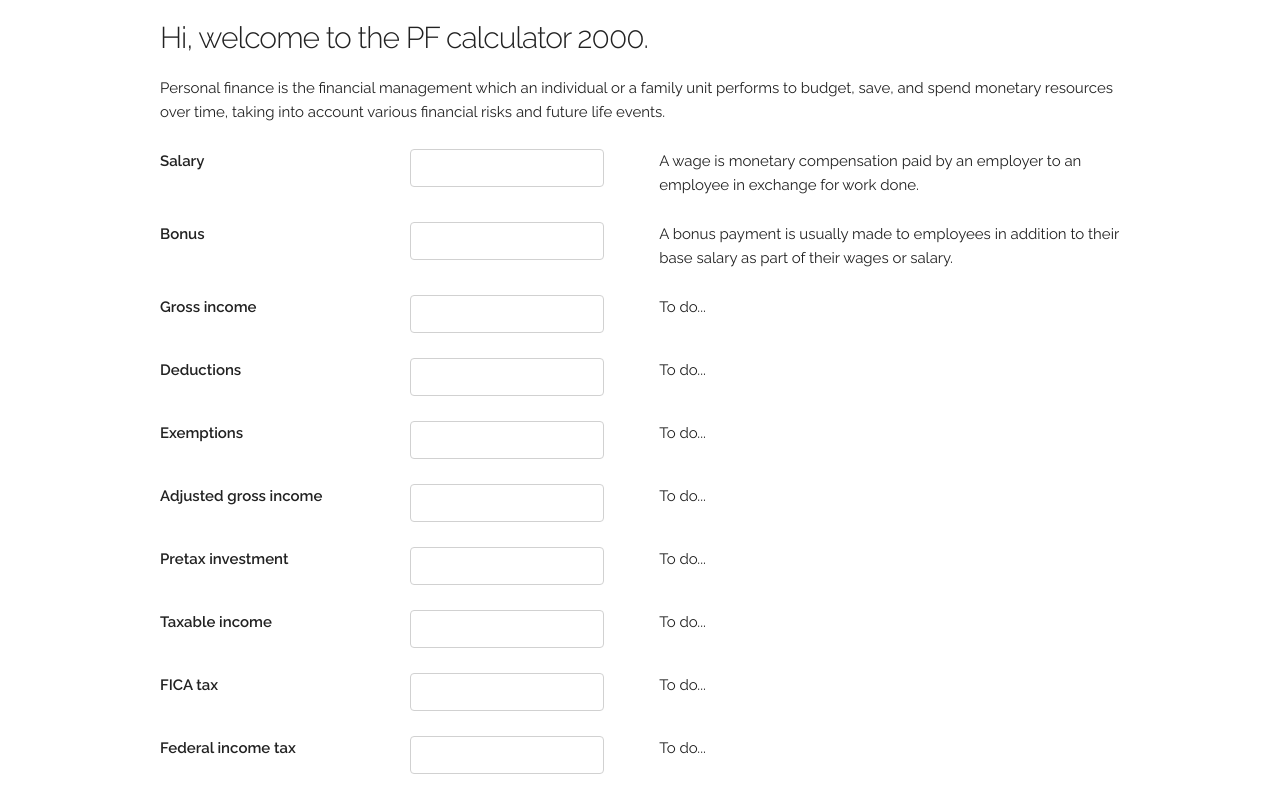
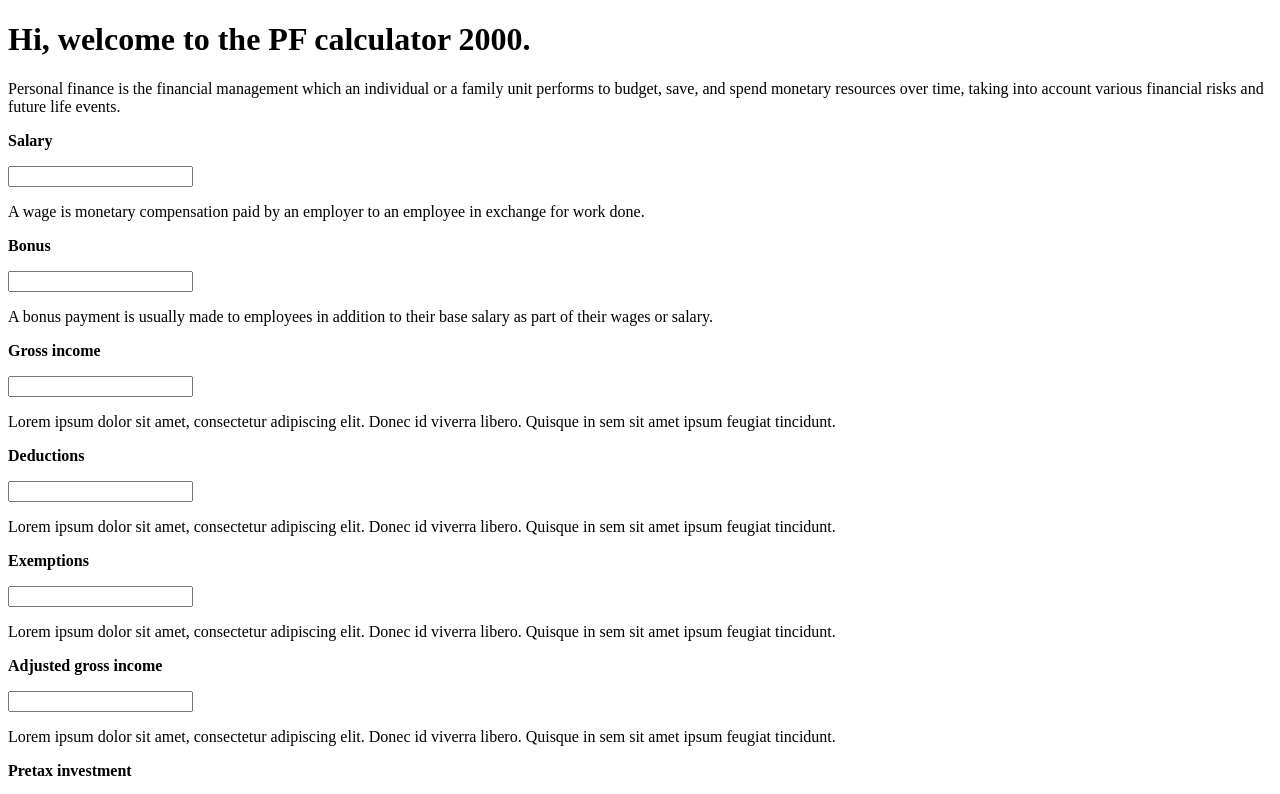
Before and after one commit to mcaputto/react-money, a React (Create React App) app: page / in a window 1280 px wide. Shown: the top 794 px of the page. Built offline with nearby package versions, Linux system fonts and the light colour scheme.

Commit message:
Removed styles

```diff
--- a/package.json
+++ b/package.json
@@ -3,7 +3,10 @@
   "version": "0.1.0",
   "private": true,
   "dependencies": {
+    "basscss": "^8.0.3",
+    "boostrap": "^1.0.0",
     "jest-cli": "^21.2.1",
+    "milligram": "^1.3.0",
     "prop-types": "^15.6.0",
     "react": "^16.0.0",
     "react-dom": "^16.0.0",
--- a/src/App.js
+++ b/src/App.js
@@ -1,85 +1,70 @@
 import React, { Component } from 'react'
 import PropTypes from 'prop-types'
-import './skeleton.css'
-import './normalize.css'
 
 const title = 'Hi, welcome to the PF calculator 2000.'
 const subtitle = 'Personal finance is the financial management which an individual or a family unit performs to budget, save, and spend monetary resources over time, taking into account various financial risks and future life events.'
 const data = {
   salary: {
     name: 'Salary',
-    value: '$100,000',
     description: 'A wage is monetary compensation paid by an employer to an employee in exchange for work done.',
   },
   bonus: {
     name: 'Bonus',
-    value: '$20,000',
     description: 'A bonus payment is usually made to employees in addition to their base salary as part of their wages or salary.',
   },
   grossIncome: {
     name: 'Gross income',
-    value: '$120,000',
-    description: 'To do...',
+    description: 'Lorem ipsum dolor sit amet, consectetur adipiscing elit. Donec id viverra libero. Quisque in sem sit amet ipsum feugiat tincidunt.',
   },
   deductions: {
     name: 'Deductions',
-    value: '$ to do...',
-    description: 'To do...',
+    description: 'Lorem ipsum dolor sit amet, consectetur adipiscing elit. Donec id viverra libero. Quisque in sem sit amet ipsum feugiat tincidunt.',
   },
   exemptions: {
     name: 'Exemptions',
-    value: '$ to do...',
-    description: 'To do...',
+    description: 'Lorem ipsum dolor sit amet, consectetur adipiscing elit. Donec id viverra libero. Quisque in sem sit amet ipsum feugiat tincidunt.',
   },
   adjustedGrossIncome: {
     name: 'Adjusted gross income',
-    value: '$ to do...',
-    description: 'To do...',
+    description: 'Lorem ipsum dolor sit amet, consectetur adipiscing elit. Donec id viverra libero. Quisque in sem sit amet ipsum feugiat tincidunt.',
   },
   pretaxInvestment: {
     name: 'Pretax investment',
-    value: '$ to do...',
-    description: 'To do...',
+    description: 'Lorem ipsum dolor sit amet, consectetur adipiscing elit. Donec id viverra libero. Quisque in sem sit amet ipsum feugiat tincidunt.',
   },
   taxableIncome: {
     name: 'Taxable income',
-    value: '$ to do...',
-    description: 'To do...',
+    description: 'Lorem ipsum dolor sit amet, consectetur adipiscing elit. Donec id viverra libero. Quisque in sem sit amet ipsum feugiat tincidunt.',
   },
   ficaTax: {
     name: 'FICA tax',
-    value: '$ to do...',
-    description: 'To do...',
+    description: 'Lorem ipsum dolor sit amet, consectetur adipiscing elit. Donec id viverra libero. Quisque in sem sit amet ipsum feugiat tincidunt.',
   },
   federalIncomeTax: {
     name: 'Federal income tax',
-    value: '$ to do...',
-    description: 'To do...',
+    description: 'Lorem ipsum dolor sit amet, consectetur adipiscing elit. Donec id viverra libero. Quisque in sem sit amet ipsum feugiat tincidunt.',
   },
   stateIncomeTax: {
     name: 'State income tax',
-    value: '$ to do...',
-    description: 'To do...',
+    description: 'Lorem ipsum dolor sit amet, consectetur adipiscing elit. Donec id viverra libero. Quisque in sem sit amet ipsum feugiat tincidunt.',
   },
   posttaxInvestment: {
     name: 'Posttax investment',
-    value: '$ to do...',
-    description: 'To do...',
+    description: 'Lorem ipsum dolor sit amet, consectetur adipiscing elit. Donec id viverra libero. Quisque in sem sit amet ipsum feugiat tincidunt.',
   },
   discretionaryIncome: {
     name: 'Discretionary income',
-    value: '$ to do...',
-    description: 'To do...',
+    description: 'Lorem ipsum dolor sit amet, consectetur adipiscing elit. Donec id viverra libero. Quisque in sem sit amet ipsum feugiat tincidunt.',
   },
 }
 const footer = () =>
-  <div className="twelve columns"><p>Made by <a href='https://github.com/mcaputto'>mcaputto</a></p></div>
+  <div><p>Made by <a href='https://github.com/mcaputto'>mcaputto</a></p></div>
 
 class Header extends Component {
   render() {
     return [
-        <div className="twelve columns"><h1>{this.props.title}</h1></div>,
-        <div className="twelve columns"><p>{this.props.subtitle}</p></div>,
+        <div><h1>{this.props.title}</h1></div>,
+        <div><p>{this.props.subtitle}</p></div>,
     ]
   }
 }
@@ -107,18 +92,18 @@ class Metric extends Component {
 
   render() {
     return (
-        <div className="row">
-          <div className="three columns"><p><strong>{this.props.name}</strong></p></div>
-          <div className="three columns"><p><input type="number" value={this.state.value} onChange={this.handleChange} /></p></div>
-          <div className="six columns"><p>{this.props.description}</p></div>
+        <div>
+          <div><p><strong>{this.props.name}</strong></p></div>
+          <div><p><input type="number" value={this.state.value} onChange={this.handleChange} /></p></div>
+          <div><p>{this.props.description}</p></div>
         </div>
     )
   }
 }
 Metric.propTypes = {
   name: PropTypes.string.isRequired,
-  value: PropTypes.string.isRequired,
   description: PropTypes.string.isRequired,
+  value: PropTypes.number.isRequired,
 }
 Metric.defaultProps = {
   name: 'Name goes here',
@@ -129,7 +114,7 @@ Metric.defaultProps = {
 class Body extends Component {
   render() {
     return [
-      <div className="row">{this.props.items}</div>,
+      <div>{this.props.items}</div>,
     ]
   }
 }
@@ -139,22 +124,22 @@ Body.propTypes = {
 
 const generateRow = () => Object.keys(data).map(key => (
   <Metric
+    key={key}
     name={data[key].name}
     value={data[key].value}
     description={data[key].description}
-    key={key}
   />
 ))
 
 class App extends Component {
   render() {
     return (
-      <div className="container">
+      <div>
         {/*Warning ignored due to https://reactjs.org/blog/2017/09/26/react-v16.0.html*/}
-        <div className="row"><Header title={title} subtitle={subtitle} /></div>
+        <div><Header title={title} subtitle={subtitle} /></div>
         {/*Warning ignored due to https://reactjs.org/blog/2017/09/26/react-v16.0.html*/}
         <Body items={generateRow()} />
-        <div className="row">{footer()}</div>
+        <div>{footer()}</div>
       </div>
     )
   }
```
Also changed, not shown: 1 other file (tests, documents, lock files or other folders).
